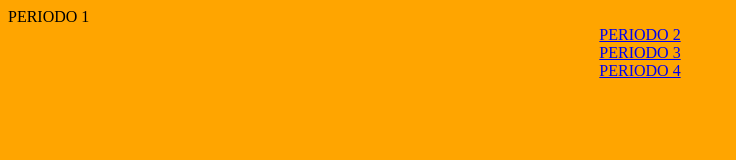
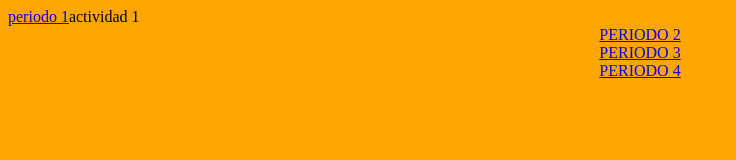
Before and after one commit to juancucho/F, a plain HTML site: page index.html in a window 1280 px wide. Shown: the whole page, without its empty margins (0-736 px from the left). Drawn offline with Linux system fonts and the light colour scheme.

Commit message:
Update index.html

```diff
--- a/index.html
+++ b/index.html
@@ -5,7 +5,7 @@
 
 </head>
 <body bgcolor="orange">
-<Centro><un href ="https://juancucho.github.io/actividad-1/">PERIODO 1</una></centro>
+<Centro><a href="periodo 1.html">periodo 1</a><un href ="https://juancucho.github.io/actividad-1/">actividad 1</una></centro>
 <center><a href="periodo 2.html">PERIODO 2 </a></center>
 <center><a href="periodo 3.html">PERIODO 3 </a></center>
 <center><a href="periodo 4.html">PERIODO 4 </a></center>
```
